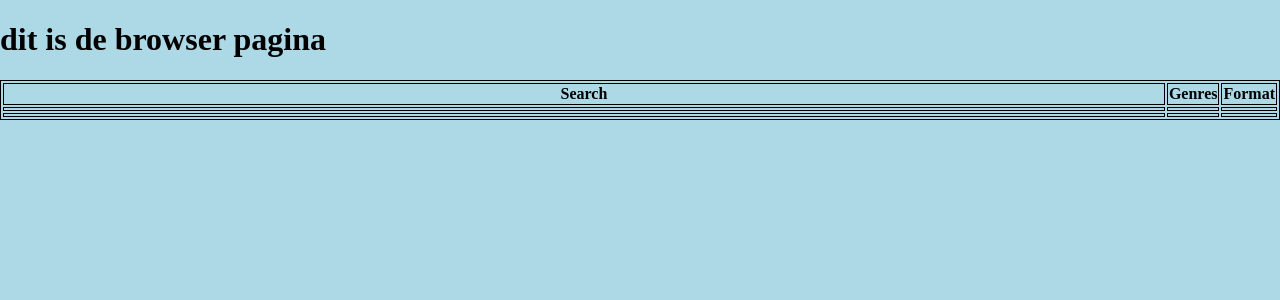
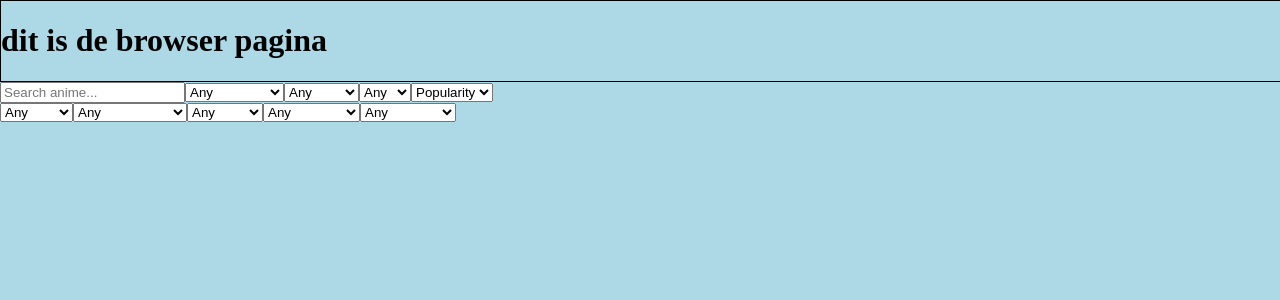
Before and after one commit to itzmitto/MoviewebsiteReact, a React (Vite) app: page /browse in a window 1280 px wide. Shown: the top 300 px of the page. Built offline with nearby package versions, Linux system fonts and the light colour scheme.

Commit message:
33 de browse begin gemaakt van de search bar genre bar enz.

```diff
--- a/src/pages/browse.tsx
+++ b/src/pages/browse.tsx
@@ -1,29 +1,134 @@
 import '../styling/browse.css'
+import { useState } from "react";
 
 function Browse() {
+    const [search, setSearch] = useState("");
+    const [genre, setGenre] = useState("");
+    const [format, setFormat] = useState("");
+    const [year, setYear] = useState("");
+    const [sort, setSort] = useState("popularity");
+    const [season, setSeason] = useState("");
+    const [airingStatus, setAiringStatus] = useState("");
+    const [tag, setTag] = useState("");
+    const [country, setCountry] = useState("");
+    const [source, setSource] = useState("");
+
     return (
         <>
             <div className="Browse">
                 <h1>dit is de browser pagina</h1>
             </div>
 
-            <table>
-                <tr>
-                    <th>Search</th>
-                    <th>Genres</th>
-                    <th>Format</th>
-                </tr>
-                <tr>
-                    <td> </td>
-                    <td> </td>
-                    <td></td>
-                </tr>
-                <tr>
-                    <td>  </td>
-                    <td> </td>
-                    <td></td>
-                </tr>
-            </table>
+            <div>
+                {/* hier is de eerste rij */}
+                <div>
+                    <input
+                        type="text"
+                        placeholder="Search anime..."
+                        value={search}
+                        onChange={(e) => setSearch(e.target.value)}
+                    />
+
+                    <select value={genre} onChange={(e) => setGenre(e.target.value)}>
+                        <option value="">Any</option>
+                        <option value="action">Action</option>
+                        <option value="adventure">Adventure</option>
+                        <option value="comedy">Comedy</option>
+                        <option value="drama">Drama</option>
+                        <option value="fantasy">Fantasy</option>
+                        <option value="horror">Horror</option>
+                        <option value="mecha">Mecha</option>
+                        <option value="mystery">Mystery</option>
+                        <option value="romance">Romance</option>
+                        <option value="sci-fi">Sci-Fi</option>
+                        <option value="slice-of-life">Slice of Life</option>
+                        <option value="sports">Sports</option>
+                        <option value="supernatural">Supernatural</option>
+                        <option value="thriller">Thriller</option>
+                    </select>
+
+                    <select value={format} onChange={(e) => setFormat(e.target.value)}>
+                        <option value="">Any</option>
+                        <option value="tv">TV</option>
+                        <option value="tv_short">TV Short</option>
+                        <option value="movie">Movie</option>
+                        <option value="special">Special</option>
+                        <option value="ova">OVA</option>
+                        <option value="ona">ONA</option>
+                        <option value="music">Music</option>
+                    </select>
+
+                    <select value={year} onChange={(e) => setYear(e.target.value)}>
+                        <option value="">Any</option>
+                        {Array.from({ length: 35 }, (_, i) => 2025 - i).map((y) => (
+                            <option key={y} value={y}>{y}</option>
+                        ))}
+                    </select>
+
+                    <select value={sort} onChange={(e) => setSort(e.target.value)}>
+                        <option value="popularity">Popularity</option>
+                        <option value="score">Score</option>
+                        <option value="trending">Trending</option>
+                        <option value="newest">Newest</option>
+                        <option value="oldest">Oldest</option>
+                        <option value="title_asc">Title (A-Z)</option>
+                    </select>
+                </div>
+
+                {/* hier is de 2de rij */}
+                <div>
+                    <select value={season} onChange={(e) => setSeason(e.target.value)}>
+                        <option value="">Any</option>
+                        <option value="winter">Winter</option>
+                        <option value="spring">Spring</option>
+                        <option value="summer">Summer</option>
+                        <option value="fall">Fall</option>
+                    </select>
+
+                    <select value={airingStatus} onChange={(e) => setAiringStatus(e.target.value)}>
+                        <option value="">Any</option>
+                        <option value="finished">Finished Airing</option>
+                        <option value="airing">Currently Airing</option>
+                        <option value="not_aired">Not Yet Aired</option>
+                        <option value="cancelled">Cancelled</option>
+                        <option value="hiatus">On Hiatus</option>
+                    </select>
+
+                    <select value={tag} onChange={(e) => setTag(e.target.value)}>
+                        <option value="">Any</option>
+                        <option value="isekai">Isekai</option>
+                        <option value="harem">Harem</option>
+                        <option value="shounen">Shounen</option>
+                        <option value="shoujo">Shoujo</option>
+                        <option value="seinen">Seinen</option>
+                        <option value="josei">Josei</option>
+                        <option value="school">School</option>
+                        <option value="military">Military</option>
+                        <option value="magic">Magic</option>
+                    </select>
+
+                    <select value={country} onChange={(e) => setCountry(e.target.value)}>
+                        <option value="">Any</option>
+                        <option value="JP">Japan</option>
+                        <option value="CN">China</option>
+                        <option value="KR">South Korea</option>
+                        <option value="TW">Taiwan</option>
+                    </select>
+
+                    <select value={source} onChange={(e) => setSource(e.target.value)}>
+                        <option value="">Any</option>
+                        <option value="original">Original</option>
+                        <option value="manga">Manga</option>
+                        <option value="light_novel">Light Novel</option>
+                        <option value="novel">Novel</option>
+                        <option value="visual_novel">Visual Novel</option>
+                        <option value="video_game">Video Game</option>
+                        <option value="web_novel">Web Novel</option>
+                        <option value="live_action">Live Action</option>
+                        <option value="other">Other</option>
+                    </select>
+                </div>
+            </div>
         </>
     );
 }
--- a/src/styling/browse.css
+++ b/src/styling/browse.css
@@ -3,7 +3,7 @@ body {
 
 }
 
-table,th,tr,td {
+.Browse {
     width: 100% ;
     border: 1px solid black;
 }
```
